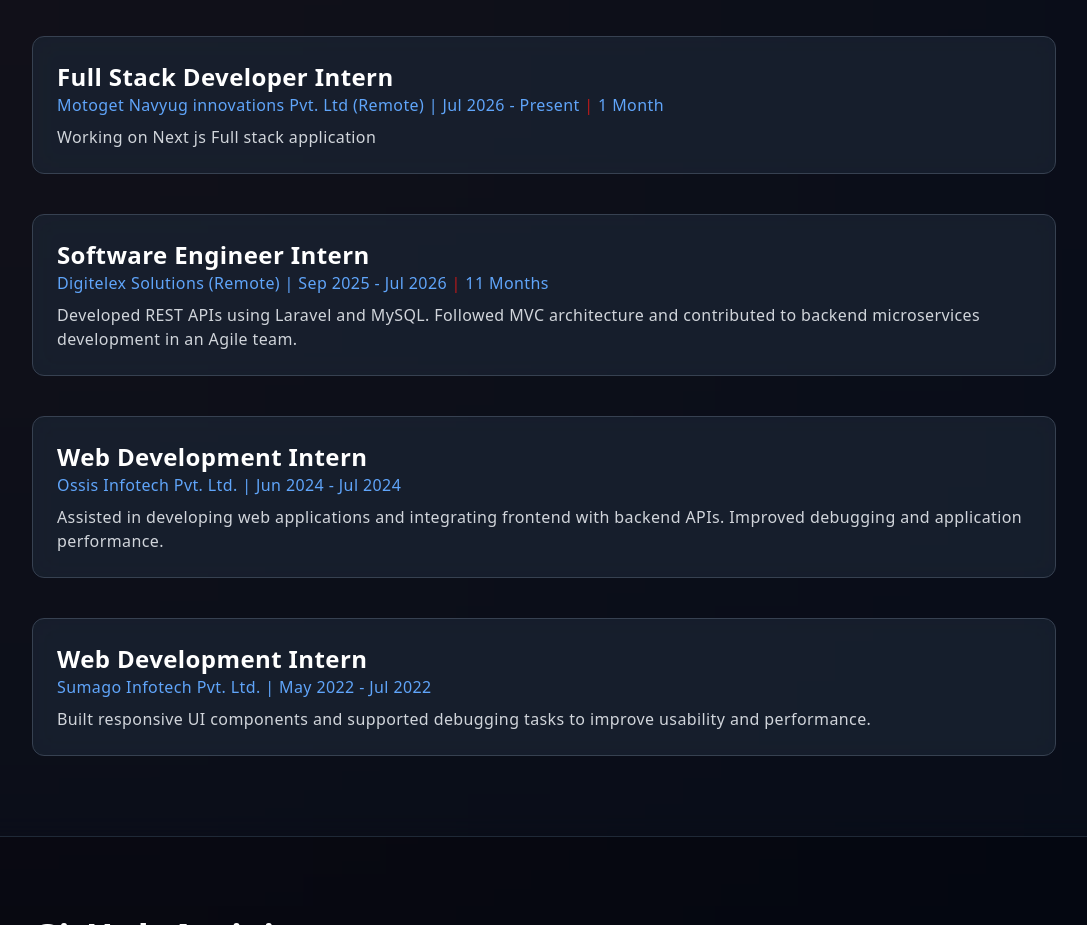
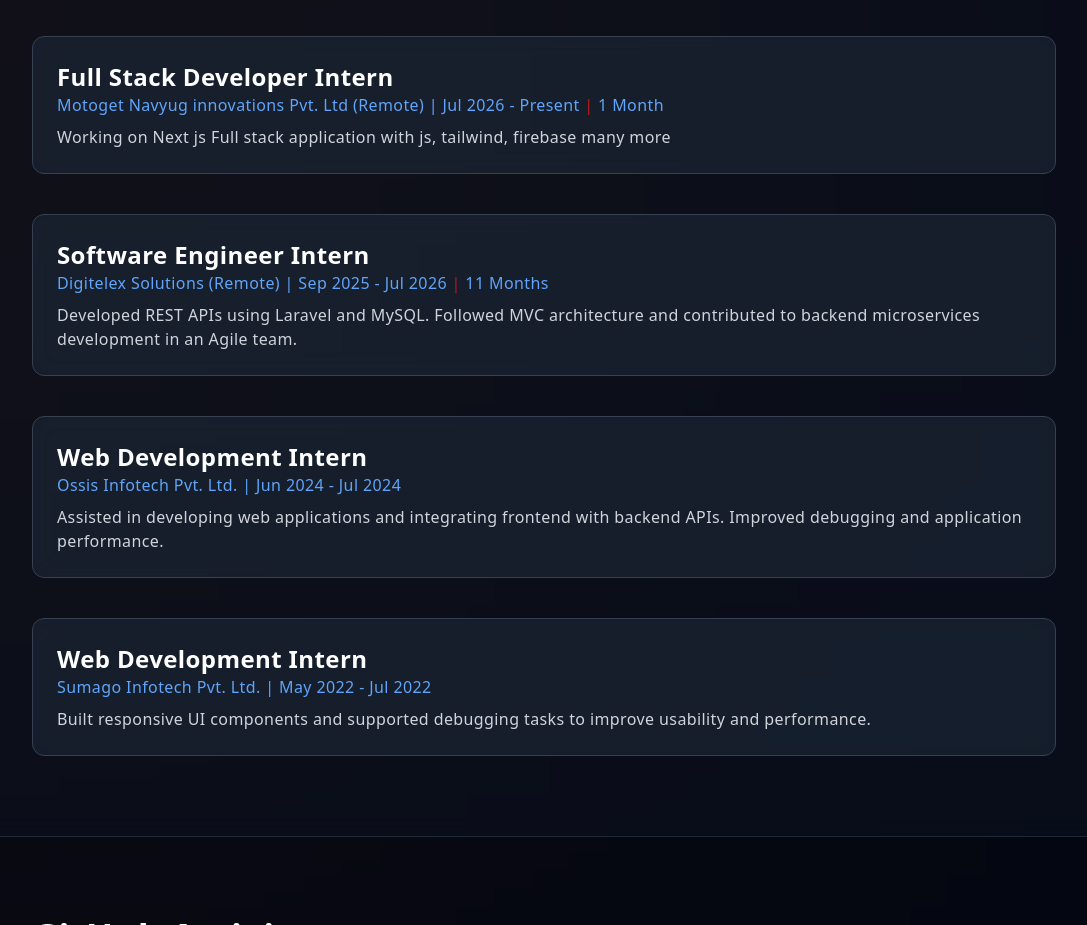
Before and after one commit to Dwarkesh-Khairnar/Dwarkesh-portfolio, a plain HTML site: page index.html in a window 1280 px wide. Shown: the part 2434-3359 px from the top of the page, without its empty margins (96-1183 px from the left). Drawn offline with nearby package versions, Linux system fonts and the light colour scheme.

Commit message:
Enhance experience description in index.html
Updated the experience description for clarity and detail.

```diff
--- a/index.html
+++ b/index.html
@@ -72,7 +72,6 @@
         </div>
     </section>
 
-    <!-- EDUCATION SECTION -->
     <!-- EDUCATION SECTION -->
     <section id="education" class="py-20 bg-transparent px-8 relative z-10 border-t border-gray-800">
         <div class="max-w-5xl mx-auto">
@@ -349,7 +348,7 @@
                     <h3 class="text-2xl font-semibold">Full Stack Developer Intern</h3>
                     <p class="text-blue-400 mb-2">Motoget Navyug innovations Pvt. Ltd (Remote) | Jul 2026 - Present <span class=" text-red-700">|</span> 1 Month</p>
                     <p class="text-gray-300">
-                        Working on Next js Full stack application
+                        Working on Next js Full stack application with js, tailwind, firebase many more
                     </p>
                 </div>
 
```
